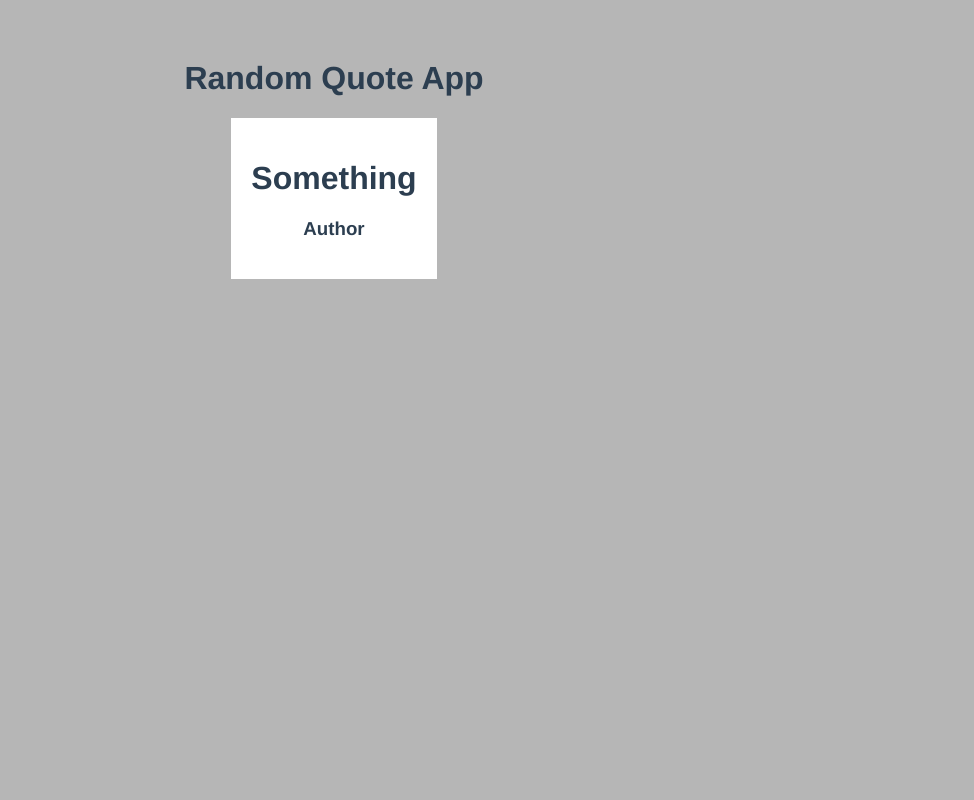
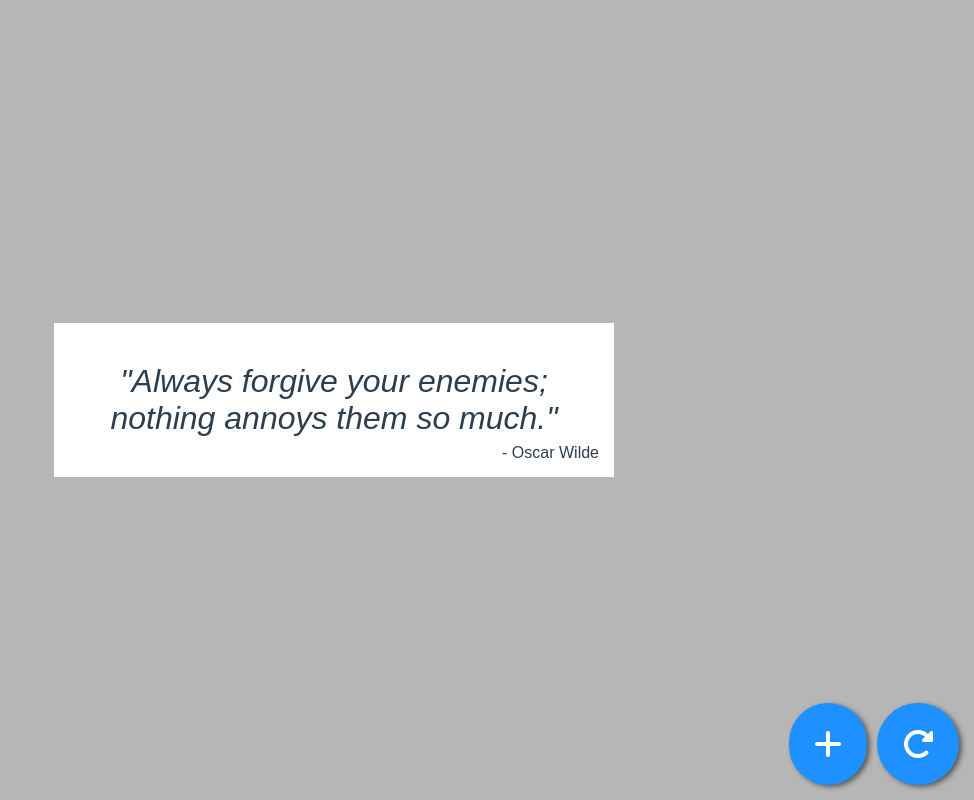
Before and after one commit to dondany/practice-fullstack, a Vue app: page /quotes in a window 1280 px wide. Shown: the whole page, without its empty margins (306-1280 px from the left). Built offline with nearby package versions, Linux system fonts and the light colour scheme.

Commit message:
Implemented Random Quotes App

```diff
--- a/public/index.html
+++ b/public/index.html
@@ -6,6 +6,7 @@
     <meta name="viewport" content="width=device-width,initial-scale=1.0">
     <link rel="icon" href="<%= BASE_URL %>favicon.ico">
     <title><%= htmlWebpackPlugin.options.title %></title>
+    <script src="https://kit.fontawesome.com/71898ce9b8.js" crossorigin="anonymous"></script>
   </head>
   <body>
     <noscript>
--- a/src/App.vue
+++ b/src/App.vue
@@ -13,9 +13,6 @@ export default {
 
 <style>
 #app {
-  font-family: Avenir, Helvetica, Arial, sans-serif;
-  -webkit-font-smoothing: antialiased;
-  -moz-osx-font-smoothing: grayscale;
   text-align: center;
   color: #2c3e50;
   margin-top: 60px;
@@ -24,9 +21,9 @@ export default {
 html {
   background-color: #b6b6b6;
 }
-.to-do-list {
-  position:absolute;
-  left: 50%;
-  transform: translate(-50%, 0);
+
+* {
+  font-family: Arial, Helvetica, sans-serif;
 }
+
 </style>
--- /dev/null
+++ b/src/components/quotes/Controls.vue
@@ -0,0 +1,48 @@
+<template>
+    <div class="controls-wrapper">
+        <div @click="newQuote" class="ctrl new-quote">
+            <i class="fas fa-plus fa-2x"></i>
+        </div>
+        <div @click="refreshQuote" class="ctrl refresh-quote">
+            <i class="fas fa-redo-alt fa-2x"></i>
+        </div>
+    </div>
+</template>
+
+<script>
+export default {
+    emits: ['newQuote', 'refreshQuote'],
+    methods: {
+        newQuote() {
+            this.$emit('newQuote');
+        },
+        refreshQuote() {
+            this.$emit('refreshQuote');
+        }
+    }
+}
+</script>
+
+<style scoped>
+    .ctrl {
+        background-color: DodgerBlue;
+        border: none;
+        color: white;
+        padding: 25px;
+        font-size: 1rem;
+        cursor: pointer;
+        display: inline-block;
+        margin: 5px;
+        border-radius: 100px;
+        box-shadow: 3px 2px 5px rgba(0, 0, 0, 0.5);
+    }
+    .ctrl:hover {
+        transform: scale(1.1);
+        box-shadow: 4px 3px 6px rgba(0, 0, 0, 0.5);
+    }
+    .ctrl:active {
+        transform: scale(1.0);
+        box-shadow: 3px 2px 5px rgba(0, 0, 0, 0.5);
+    }
+
+</style>
--- /dev/null
+++ b/src/components/quotes/Modal.vue
@@ -0,0 +1,143 @@
+<template>
+        <transition name="modal">
+            <div class="modal-mask">
+                <div class="modal-wrapper">
+                    <div class="modal-container">
+                        <div class="modal-header">
+                            <slot name="header"></slot>
+                            <div @click="close" class="exit">
+                                <i class="fas fa-times"/>
+                            </div>
+                        </div>
+
+                        <div class="modal-body">
+                            <slot name="body"></slot>
+                        </div>
+
+                        <div class="modal-footer">
+                            <button @click="submit" class="btn-ok">Ok</button>
+                        </div>
+                    </div>
+                </div>
+            </div>
+        </transition>
+</template>
+
+<script>
+export default {
+    emits: ['submitModal','closeModal'],
+    methods: {
+        close() {
+            this.$emit('closeModal');
+        },
+        submit() {
+            this.$emit('submitModal')
+        }
+    }
+}
+</script>
+
+<style scoped>
+.modal-mask {
+    position: fixed;
+    z-index: 9998;
+    top: 0;
+    left: 0;
+    width: 100%;
+    height: 100%;
+    background-color: rgba(0,0,0,0.5);
+    display: table;
+    transition: opacity 0.3s ease;
+}
+.modal-wrapper {
+    display: table-cell;
+    vertical-align: middle;
+}
+.modal-container {
+    width: 50%;
+    height: 50%;
+    min-width: 200px;
+    max-width: 500px;
+    min-height: 350px;
+    max-height: 500px;
+    margin: 0px auto;
+    background-color: #fff;
+    border-radius: 2px;
+    box-shadow: 0 2px 8px rgba(0,0,0, 0.33);
+    transition: all 0.3s ease;
+    position: relative;
+}
+
+.modal-header {
+    padding: 20px;
+    margin: 0;
+    background-color: royalblue;
+    text-align: left;
+    color: #fff;
+    font-size: 2rem;
+}
+
+.exit {
+    display: inline-block;
+    position: absolute;
+    right: 1rem;
+    cursor: pointer;
+}
+
+.exit:hover {
+    transform: scale(1.1);
+}
+
+.exit:active {
+    transform: scale(1.0);
+}
+
+.modal-body {
+    padding: 20px;
+    text-align: left;
+}
+
+.modal-footer {
+    position: absolute;
+    bottom: 0;
+    border-top: 1px solid rgba(0, 0, 0, 0.3);
+    height: 15%;
+    width: 100%;
+}
+
+.btn-ok {
+    position: absolute;
+    background-color: royalblue;
+    color: #fff;
+    font-size: 1rem;
+    border: none;
+    cursor: pointer;
+    width: 3rem;
+    height: 2rem;
+    top: 25%;
+    right: 5%;
+}
+
+.btn-ok:hover {
+    transform: scale(1.1);
+}
+
+.btn-ok:active {
+    transform: scale(1.0);
+}
+
+.modal-enter {
+    opacity: 0;
+}
+
+.modal-leave-active {
+    opacity: 0;
+}
+
+.modal-enter .modal-container,
+.modal-leave-active .modal-container {
+  -webkit-transform: scale(1.1);
+  transform: scale(1.1);
+}
+
+</style>
--- /dev/null
+++ b/src/components/quotes/NewQuoteModal.vue
@@ -0,0 +1,65 @@
+<template>
+    <Modal @submit-modal="submit">
+        <template v-slot:header>
+            Add New Quote
+        </template>
+        <template v-slot:body>
+                <div class="new-quote-form">
+                    <label for="text">Quote</label>
+                    <textarea v-model="text" type="text" id="text" rows="5" placeholder="Text of the quote here..."/>
+
+                    <label for="author">Author</label>
+                    <input v-model="author" type="text" id="author" placeholder="Author here...">
+                </div>
+                <p v-if="!isOk" class="error">* Please provide both Quote and Author</p>
+        </template>
+        <template v-slot:footer>
+            <!-- <button @click="submit" class="btn-ok">OK</button> -->
+        </template>
+    </Modal>
+</template>
+
+<script>
+import Modal from './Modal'
+
+export default {
+    components: {
+        Modal
+    },
+    data() {
+        return {
+            text: '',
+            author: '',
+            isOk: true,
+        }
+    },
+    methods: {
+        submit() {
+            this.validateSubmit();
+            if (this.isOk) {
+                this.$emit("added", this.text, this.author);
+                this.$emit("closeModal");
+            }
+
+        },
+        validateSubmit() {
+            this.isOk = !(this.text === '' || this.author === '');
+        }
+    }
+}
+</script>
+
+<style scoped>
+
+textarea {
+    margin-top: 5px;
+    width: 100%;
+}
+input {
+    margin-top: 5px;
+    width: 100%;
+}
+.error {
+    color: red;
+}
+</style>
--- a/src/components/quotes/Quote.vue
+++ b/src/components/quotes/Quote.vue
@@ -1,16 +1,33 @@
 <template>
     <div class="quote-card">
-        <h1>Something</h1>
-        <h3>Author</h3>
+        <span class="text">"{{ quote.text }}"</span>
+        <span class="author">- {{ quote.author }}</span>
     </div>
 </template>
 
+<script>
+export default {
+    props: ['quote']
+}
+</script>
 
 <style scoped>
     .quote-card {
         background-color: #fff;
         display: inline-block;
-        padding: 20px;
+        padding: 40px;
         position: relative;
+        width: 50%;
+        max-width: 30rem;
+    }
+    .author {
+        position: absolute;
+        bottom: 5px;
+        right: 5px;
+        padding: 10px;
+    }
+    .text {
+        font-size: 2rem;
+        font-style: italic;
     }
 </style>
--- a/src/components/quotes/QuotesPage.vue
+++ b/src/components/quotes/QuotesPage.vue
@@ -1,18 +1,62 @@
 <template>
     <div class="wrapper">
-        <h1 class="quotes">
-            Random Quote App
-        </h1>
-        <Quote/>
+        <Quote class="center" :quote="quote"/>
+        <div class="controls">
+            <Controls @new-quote="openNewQuoteModal" @refresh-quote="refreshQuote" />
+        </div>
+        <NewQuoteModal @added="addNewQuote" @close-modal="closeNewQuoteModal" v-if="isModal"/>
     </div>
 </template>
 
 <script>
 import Quote from './Quote'
+import Controls from './Controls'
+import NewQuoteModal from './NewQuoteModal'
+
+import { getRandomQuote, addQuoute} from './storage'
 
 export default {
     components: {
-        Quote
+        Quote,
+        Controls,
+        NewQuoteModal
+    },
+    data() {
+        return {
+            quote: {},
+            isModal: false,
+        }
+    },
+    created() {
+        this.quote = getRandomQuote();
+    },
+    methods: {
+        addNewQuote(text, author) {
+            addQuoute(text, author);
+        },
+        refreshQuote() {
+            this.quote = getRandomQuote();
+        },
+        openNewQuoteModal() {
+            this.isModal = true;
+        },
+        closeNewQuoteModal() {
+            this.isModal = false;
+        }
     }
 }
 </script>
+
+<style scoped>
+    .controls {
+        position: absolute;
+        bottom: 10px;
+        right: 10px;
+    }
+    .center{
+        position:absolute;
+        left: 50%;
+        top: 50%;
+        transform: translate(-50%, -50%);
+    }
+</style>
--- /dev/null
+++ b/src/components/quotes/storage.js
@@ -0,0 +1,48 @@
+var quotes = [
+    {
+        id: 1,
+        text: 'Be yourself; everyone else is already taken.',
+        author: 'Oscar Wilde'
+    },
+    {
+        id: 2,
+        text: 'So many books, so little time.',
+        author: 'Frank Zappa'
+    },
+    {
+        id: 3,
+        text: 'If a black cat crosses your path, it signifies that the animal is going somewhere.',
+        author: 'Groucho marx'
+    },
+    {
+        id: 4,
+        text: `In three words I can sum up everything I've learned about life: it goes on.`,
+        author: 'Robert Frost'
+    },
+    {
+        id: 5,
+        text: `A friend is someone who knows all about you and still loves you.`,
+        author: `Elbert Hubbard`
+    },
+    {
+        id: 6,
+        text: `Always forgive your enemies; nothing annoys them so much.`,
+        author: `Oscar Wilde`
+    },
+]
+
+const getRandomQuote = function() {
+    const rand = Math.floor(Math.random() * quotes.length);
+    return quotes[rand];
+}
+
+const addQuoute = function(text, author) {
+    const quote = {
+        id: quotes.length,
+        text,
+        author
+    }
+    quotes.push(quote);
+}
+
+export { getRandomQuote, addQuoute };
```
